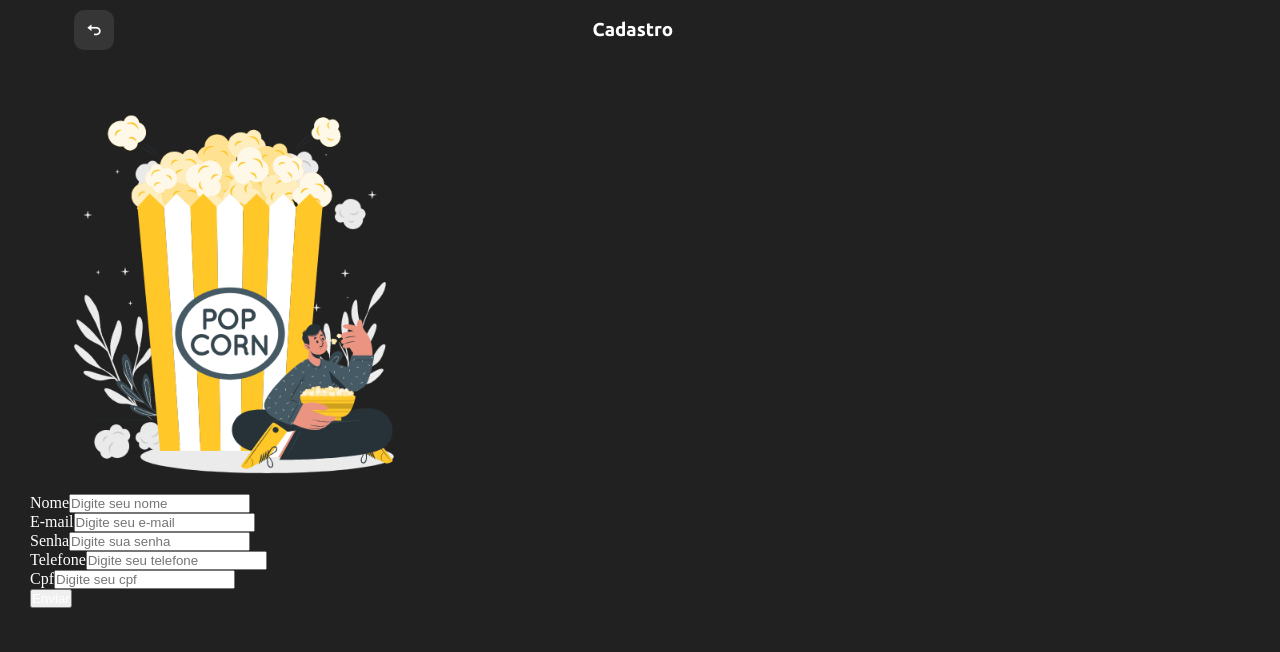
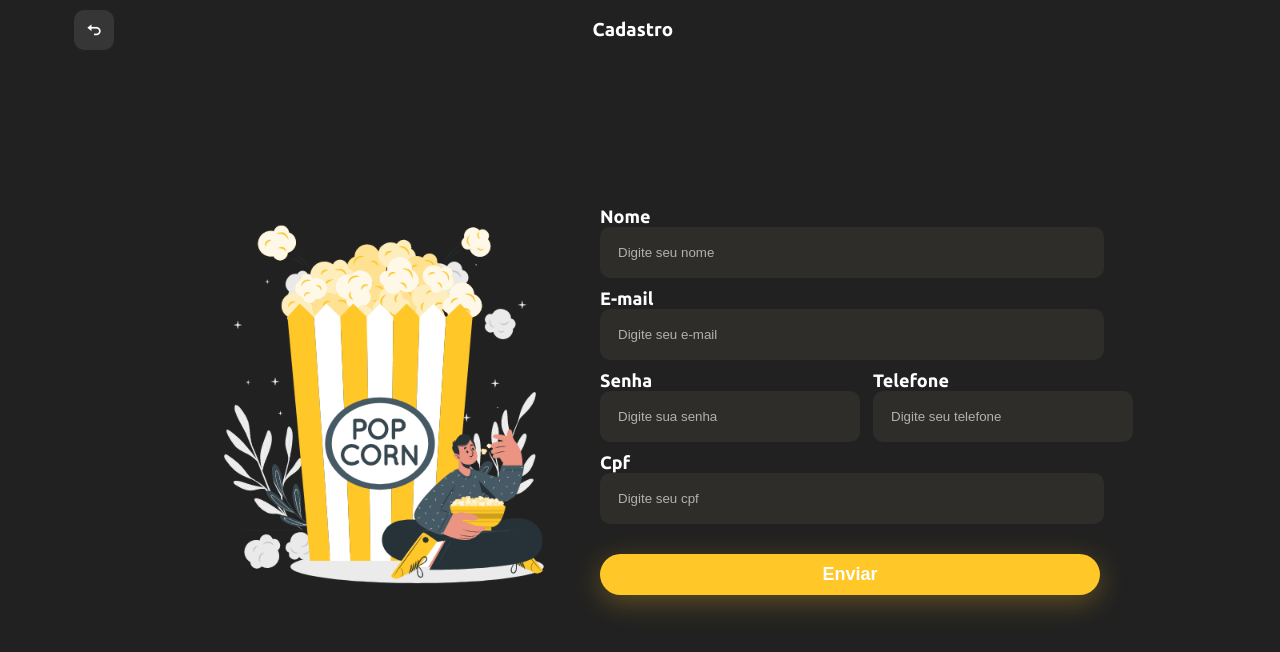
Before and after one commit to Davimendonca7/ingressosJa, a React (Create React App) app in the folder Aplicação web/: page /cadastrar in a window 1280 px wide. Shown: the top 652 px of the page. Built offline with nearby package versions, Linux system fonts and the light colour scheme.

Commit message:
tela de cadastro

```diff
--- a/Aplicação web/package.json
+++ b/Aplicação web/package.json
@@ -8,6 +8,7 @@
     "@testing-library/user-event": "^13.5.0",
     "react": "^18.3.1",
     "react-dom": "^18.3.1",
+    "react-input-mask": "^2.0.4",
     "react-router-dom": "^6.24.0",
     "react-scripts": "5.0.1",
     "web-vitals": "^2.1.4"
--- a/Aplicação web/src/components/BoxCadastro.css
+++ b/Aplicação web/src/components/BoxCadastro.css
@@ -2,6 +2,64 @@
     width: 400px;
 }
 .box-cadastro {
+    font-family: "Ubuntu", sans-serif;
 
-    padding: 90px 30px;
+    display: flex;
+    align-items: center;
+    justify-content: center;
+    height: 100vh;
+    gap: 20px;
+
 }
+.form-box {
+    width: 500px;
+}
+.form-box form {
+    display: flex;
+    flex-direction: column ;
+    gap: 10px;
+}
+.form-box form div input {
+    width: calc(100% - 32px);
+
+    padding: 18px;
+    border-radius: 10px;
+    border: none;
+    background-color: #2F2D2A;
+
+}
+.box-flex {
+    display: flex;
+    gap: 60px;
+    width: 100%;
+
+}
+
+.form-box form div input::placeholder {
+    color: #b1b1b1;
+}
+.form-box form label{
+    display: block;
+    font-weight: bold;
+    font-size: 18px;
+}
+.iptSenha, .iptTelefone {
+    width: 105% !important;
+}
+.btnSubmit {
+    margin-top: 20px;
+    cursor: pointer;
+    padding: 10px;
+    border-radius: 50px;
+    border: none;
+    /* border: 1px solid #b1b1b1;    */
+    background-color: #FFC727;
+    font-weight: bold;
+    font-size: 18px;
+    box-shadow: #ffc52749 0px 7px 29px 0px;
+    transition: 0.5s;
+}
+.btnSubmit:hover {
+    background-color: #ffc5279b;
+
+}
--- a/Aplicação web/src/components/BoxCadastro.js
+++ b/Aplicação web/src/components/BoxCadastro.js
@@ -1,21 +1,41 @@
-import React, { useState } from 'react'
-import imgLogin from '../assets/Popcorns.gif'
-import './BoxCadastro.css'
+import React, { useState } from 'react';
+import InputMask from 'react-input-mask';
+import imgLogin from '../assets/Popcorns.gif';
+import './BoxCadastro.css';
+
 const BoxCadastro = () => {
-  const [nome, setNome] = useState("")
-  const [email, setEmail] = useState("")
-  const [senha, setSenha] = useState("")
-  const [telefone, setTelefone] = useState("")
-  const [cpf, setCpf] = useState("")
+  const [nome, setNome] = useState("");
+  const [email, setEmail] = useState("");
+  const [senha, setSenha] = useState("");
+  const [telefone, setTelefone] = useState("");
+  const [cpf, setCpf] = useState("");
+
+
+
+
+  const handleTelefoneChange = (e) => {
+    const maskedValue = e.target.value;
+    const cleanedValue = maskedValue.replace(/[^\d]/g, '');
+    setTelefone(cleanedValue)
+  };
+
+  const handleCpfChange = (e) => {
+    const maskedValue = e.target.value;
+    const cleanedValue = maskedValue.replace(/[^\d]/g, '');
+    setCpf(cleanedValue);
+  };
+
   const handleSubmit = (e) => {
-    e.preventDefault()
+    e.preventDefault();
 
-    setNome("")
-    setEmail("")
-    setSenha("")
-    setTelefone("")
-    setCpf("")
-  }
+    console.log('teste', nome, email, senha, telefone, cpf);
+    setNome("");
+    setEmail("");
+    setSenha("");
+    setTelefone("");
+    setCpf("");
+  };
+
   return (
     <div className='box-cadastro'>
       <img className='imgPopcorn' src={imgLogin} alt="" />
@@ -23,31 +43,46 @@ const BoxCadastro = () => {
         <form onSubmit={handleSubmit}>
           <div>
             <label htmlFor="name">Nome</label>
-                <input type="text" name="name" placeholder="Digite seu nome" value={nome} onChange={(e)=> setNome(e.target.value)} />
+            <input type="text" name="name" placeholder="Digite seu nome" value={nome} onChange={(e) => setNome(e.target.value)} />
           </div>
           <div>
             <label htmlFor="email">E-mail</label>
-                <input type="email" name="email" placeholder="Digite seu e-mail" value={email} onChange={(e)=> setEmail(e.target.value)} />
+            <input type="email" name="email" placeholder="Digite seu e-mail" value={email} onChange={(e) => setEmail(e.target.value)} />
           </div>
           <div className="box-flex">
             <div>
               <label htmlFor="senha">Senha</label>
-                <input type="password" name="senha" placeholder="Digite sua senha" value={senha} onChange={(e)=> setSenha(e.target.value)} />
+              <input type="password" className='iptSenha' name="senha" placeholder="Digite sua senha" value={senha} onChange={(e) => setSenha(e.target.value)} />
             </div>
             <div>
               <label htmlFor="telefone">Telefone</label>
-                <input type="text" name="telefone" placeholder="Digite seu telefone" value={telefone} onChange={(e)=> setTelefone(e.target.value)} />
+              <InputMask
+                mask="(99) 99999-9999"
+                value={telefone}
+                onChange={handleTelefoneChange}
+                onBlur={handleTelefoneChange}
+              >
+                {(inputProps) => <input {...inputProps} type="text" className='iptTelefone' name="telefone" placeholder="Digite seu telefone" />}
+              </InputMask>
+
             </div>
           </div>
           <div>
             <label htmlFor="cpf">Cpf</label>
-                <input type="text" name="cpf" placeholder="Digite seu cpf" value={cpf} onChange={(e)=> setCpf(e.target.value)} />
+            <InputMask
+              mask="999.999.999-99"
+              value={cpf}
+              onChange={handleCpfChange}
+              onBlur={handleCpfChange}
+            >
+              {(inputProps) => <input {...inputProps} type="text" name="cpf" placeholder="Digite seu cpf" />}
+            </InputMask>
           </div>
-            <input type="submit" value={'Enviar'} className='btnSubmit'/>
+          <input type="submit" value={'Enviar'} className='btnSubmit' />
         </form>
       </div>
     </div>
+  );
+}
 
-)}
-
-export default BoxCadastro
+export default BoxCadastro;
--- a/Aplicação web/src/components/Filmes.js
+++ b/Aplicação web/src/components/Filmes.js
@@ -12,8 +12,17 @@ const Filmes = ({ cidade }) => {
       { "id": 7,  "cidade": "São Paulo", "nome": "Harry Potter e a Pedra Filosofal", "urlImagem": "https://ingresso-a.akamaihd.net/img/cinema/cartaz/7766-cartaz.jpg" },
       { "id": 8,  "cidade": "Rio de Janeiro", "nome": "Matrix", "urlImagem": "https://image.tmdb.org/t/p/w500/f89U3ADr1oiB1s9GkdPOEpXUk5H.jpg" },
       { "id": 9,  "cidade": "Rio de Janeiro", "nome": "Forrest Gump", "urlImagem": "https://i.pinimg.com/originals/7a/62/ca/7a62ca23450c1449bbabcc7ac0af8954.jpg" },
-        { "id": 10, "cidade": "Rio de Janeiro",  "nome": "O Senhor dos Anéis: A Sociedade do Anel", "urlImagem": "https://image.tmdb.org/t/p/w500/6oom5QYQ2yQTMJIbnvbkBL9cHo6.jpg" }
+      { "id": 10, "cidade": "Rio de Janeiro",  "nome": "O Senhor dos Anéis: A Sociedade do Anel", "urlImagem": "https://image.tmdb.org/t/p/w500/6oom5QYQ2yQTMJIbnvbkBL9cHo6.jpg" },
+      { "id": 11, "cidade": "Belo Horizonte", "nome": "O Grande Truque", "urlImagem": "https://image.tmdb.org/t/p/w500/vHqvGwbGfXTWIBS0cM57eSjjw57.jpg" },
+      { "id": 12, "cidade": "Porto Alegre", "nome": "Clube da Luta", "urlImagem": "https://image.tmdb.org/t/p/w500/adw6Lq9FiC9zjYEpOqfq03ituwp.jpg" },
+      { "id": 13, "cidade": "Curitiba", "nome": "A Origem", "urlImagem": "https://image.tmdb.org/t/p/w500/qmDpIHrmpJINaRKAfWQfftjCdyi.jpg" },
+      { "id": 14, "cidade": "Recife", "nome": "Django Livre", "urlImagem": "https://image.tmdb.org/t/p/w500/2oZklIzUbvZXXzIFzv7Hi68d6xf.jpg" },
+      { "id": 15, "cidade": "Fortaleza", "nome": "Gladiador", "urlImagem": "https://image.tmdb.org/t/p/w500/ty8TGRuvJLPUmAR1H1nRIsgwvim.jpg" },
+      { "id": 16, "cidade": "Salvador", "nome": "A Vida é Bela", "urlImagem": "https://image.tmdb.org/t/p/w500/74hLDKjD5aGYOotO6esUVaeISa2.jpg" },
+      { "id": 17, "cidade": "Brasília", "nome": "Pulp Fiction", "urlImagem": "https://image.tmdb.org/t/p/w500/plnlrtBUULT0rh3Xsjmpubiso3L.jpg" },
+      { "id": 18, "cidade": "Manaus", "nome": "O Lobo de Wall Street", "urlImagem": "https://image.tmdb.org/t/p/w500/pWHf4khOloNVfCxscsXFj3jj6gP.jpg" }
     ]
+
 
   const [activeButton, setActiveButton] = useState('emCartaz');
 
--- a/Aplicação web/src/components/Header.css
+++ b/Aplicação web/src/components/Header.css
@@ -67,7 +67,7 @@
     background-color: transparent;
 }
 .modalUser {
-    border-radius: 30px;
+    border-radius: 10px;
     width: 500px;
     position: absolute;
     display: flex;
```
Also changed, not shown: 1 other file (tests, documents, lock files or other folders). Lines whose indentation alone changed are shown as unchanged.
